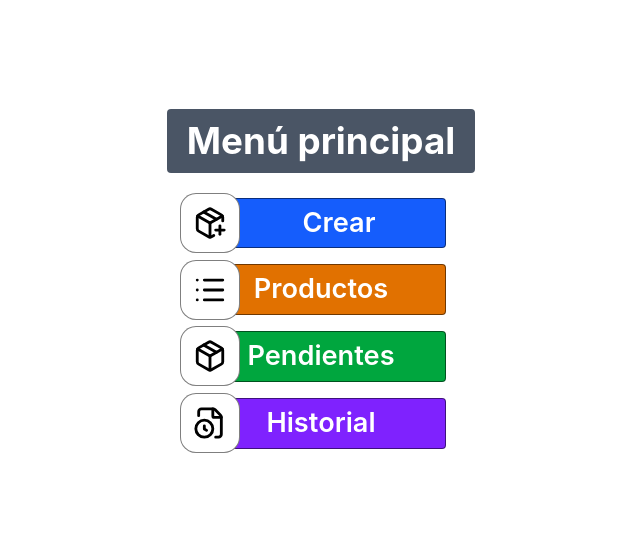
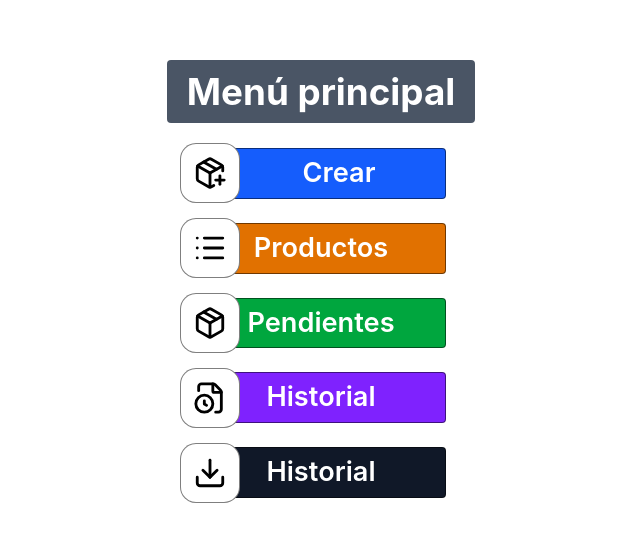
Before and after one commit to EzeBelmonte/pedidos-reposicion-negocio, a React (Vite) app: page / in a window 1280 px wide. Shown: the part 121-662 px from the top of the page, without its empty margins (319-959 px from the left). Built offline with nearby package versions, Linux system fonts and the light colour scheme.

Commit message:
Agregando boton descarga

```diff
--- a/src/pages/Aplication.tsx
+++ b/src/pages/Aplication.tsx
@@ -1,5 +1,5 @@
 import { Link } from "react-router-dom";
-import { PackagePlus, Package, List, FileClock } from "lucide-react";
+import { PackagePlus, Package, List, FileClock, Download } from "lucide-react";
 
 import { Button } from "@/components";
 
@@ -17,7 +17,7 @@ export const Aplication = () => {
         Menú principal
       </h1>
 
-      <div className="flex flex-col items-center gap-4">
+      <div className="flex flex-col items-center gap-6">
         <Link to="/create" className="relative flex items-center">
           <PackagePlus
             size={60}
@@ -79,6 +79,21 @@ export const Aplication = () => {
             Historial
           </Button>
         </Link>
+
+        <div className="relative flex items-center">
+          <Download
+            size={60}
+            className={icon}
+          />
+
+          <Button className={cn(
+            "bg-gray-900",
+            button,
+            "pl-5" // espacio para que el texto no quede debajo del ícono
+          )}>
+            Historial
+          </Button>
+        </div>
       </div>
     </main>
   );
```
Also changed, not shown: === EJECUTAR APK ===.txt (deleted).
